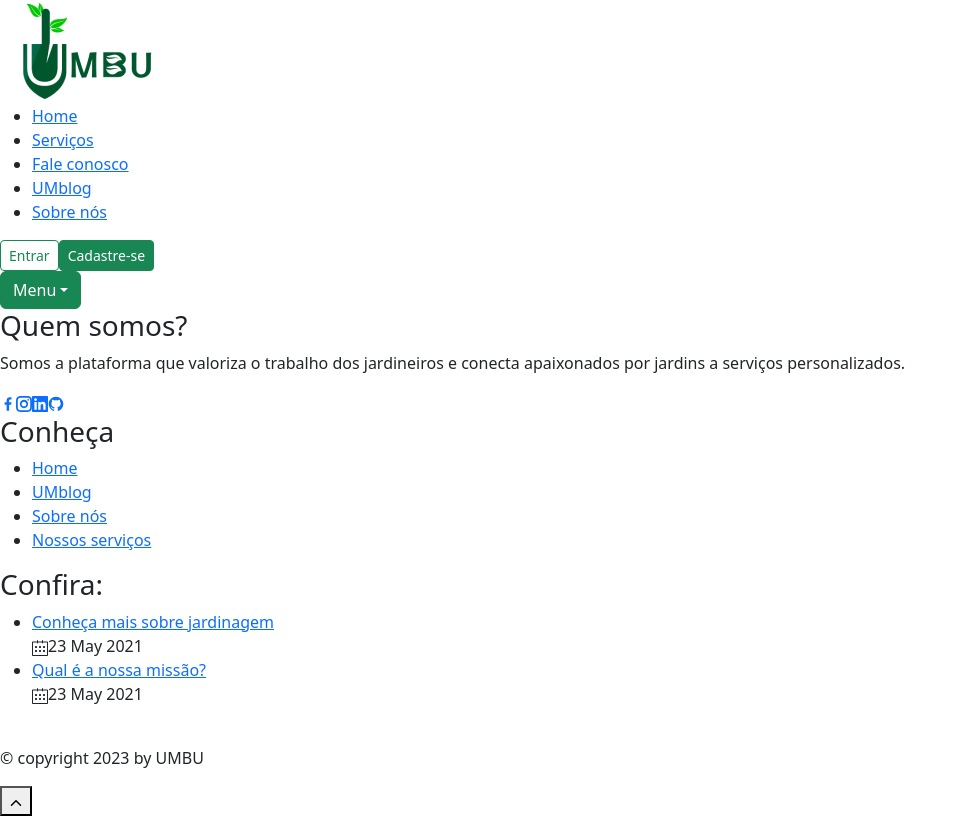
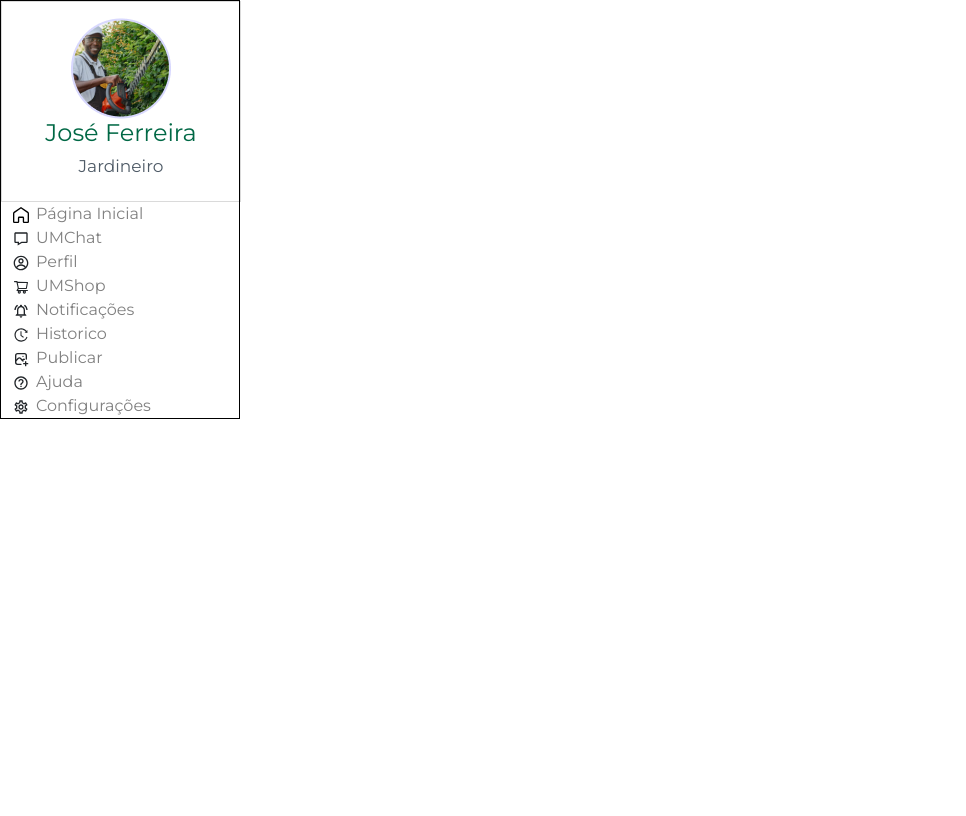
Before and after one commit to sejaumbu/seja-umbu, a React (Vite) app: page / in a window 1280 px wide. Shown: the whole page, without its empty margins (0-966 px from the left). Built offline with nearby package versions, Linux system fonts and the light colour scheme.

Commit message:
arrumando bug

```diff
--- a/package.json
+++ b/package.json
@@ -15,7 +15,8 @@
     "react": "^18.2.0",
     "react-bootstrap": "^2.9.1",
     "react-dom": "^18.2.0",
-    "react-icons": "^4.11.0"
+    "react-icons": "^4.11.0",
+    "react-router-dom": "^6.18.0"
   },
   "devDependencies": {
     "@types/react": "^18.2.15",
--- a/src/App.jsx
+++ b/src/App.jsx
@@ -2,13 +2,13 @@ import './App.css'
 import 'bootstrap/dist/css/bootstrap.min.css';
 import Header from  "./components/header/Header.jsx"
 import Footer from "./components/footer/Footer.jsx"
+import BarraLateral from './components/barraLateral/BarraLateral.jsx';
 
 function App() {
   return (
-    <>
-      <Header/>
-      <Footer/>
-    </>
+    <div className='wrapper'>
+      <BarraLateral/>
+    </div>
   )
 }
 
--- a/src/components/barraLateral/BarraLateral.jsx
+++ b/src/components/barraLateral/BarraLateral.jsx
@@ -1,5 +1,6 @@
 import React from 'react'
 import ItemBarra from './ItemBarra/ItemBarra.jsx';
+import SuperiorCard from './superiorCard/SuperiorCard.jsx';
 import { GrHomeRounded } from 'react-icons/gr';
 import { BiMessage, BiHelpCircle } from 'react-icons/bi';
 import { CgProfile } from "react-icons/cg"
@@ -7,17 +8,17 @@ import { AiOutlineShoppingCart, AiOutlineHistory } from "react-icons/ai"
 import { MdOutlineNotificationsActive, MdOutlineSettings } from "react-icons/md"
 import { TbPhotoPlus } from "react-icons/tb"
 import "./barraLateral.css"
+import fotoJar from "../../assets/jardineiroFoto.png"
 
-
-
-function BarraLateral({ fotoJar, nomeJar, cargo }) {
+function BarraLateral() {
   return (
     <div className='barraLateral'>
-      <div className='cardJardineiro' >
-        <img src={fotoJar} alt='Foto de perfil do jardineiro'/>
-        <h4>{nomeJar}</h4>
-        <h2>{cargo}</h2>
-      </div>
+
+      <SuperiorCard
+      nomeJar = "José Ferreira"
+      cargo = "Jardineiro"
+      fotoJar = {fotoJar}
+      />
 
       <div className='itemSite'>
         <ItemBarra
--- a/src/components/barraLateral/barraLateral.css
+++ b/src/components/barraLateral/barraLateral.css
@@ -1,29 +1,6 @@
 * {
     margin: 0;
     list-style-type: none;
-}
-
-.cardJardineiro {
-    display: flex;
-    flex-direction: column;
-    justify-content: center;
-    align-items: center;
-    width: 30vh;
-    height: 201px;
-    border: 1px solid #000; /* Adicione a cor desejada para a borda */
-    margin: 10px; /* Adicione margem para separar as cartas */
-}
-
-.cardJardineiro h4 {
-    font-size: 24px;
-    color: var(--gray-600, #006845);
-    padding: 0;
-}
-
-.cardJardineiro h2 {
-    font-size: 17px;
-    color: var(--gray-600, #4F5B67);
-    padding: 0;
 }
 
 .itenSite {
--- /dev/null
+++ b/src/components/barraLateral/superiorCard/SuperiorCard.jsx
@@ -0,0 +1,15 @@
+import React from 'react'
+import "../superiorCard/superiorCard.css"
+
+
+function SuperiorCard({ fotoJar, nomeJar, cargo}) {
+  return (
+      <div className='cardJardineiro' >
+        <img src={fotoJar} alt='Foto de perfil do jardineiro'/>
+        <h4>{nomeJar}</h4>
+        <h2>{cargo}</h2>
+      </div>
+  )
+}
+
+export default SuperiorCard;
--- /dev/null
+++ b/src/components/barraLateral/superiorCard/superiorCard.css
@@ -0,0 +1,27 @@
+* {
+    margin: 0;
+    list-style-type: none;
+}
+
+.cardJardineiro {
+    display: flex;
+    flex-direction: column;
+    justify-content: center;
+    align-items: center;
+    width: 30vh;
+    padding:0px;
+    height: 201px;
+    border:  0.05em solid #00000025; /* Adicione a cor desejada para a borda */
+}
+
+.cardJardineiro h4 {
+    font-size: 24px;
+    color: var(--gray-600, #006845);
+    padding: 0;
+}
+
+.cardJardineiro h2 {
+    font-size: 17px;
+    color: var(--gray-600, #4F5B67);
+    padding: 0;
+}
--- a/src/components/footer/Footer.jsx
+++ b/src/components/footer/Footer.jsx
@@ -4,6 +4,7 @@ import { GrLinkedin } from 'react-icons/gr';
 import { GrGithub } from 'react-icons/gr';
 import { SlCalender } from "react-icons/sl";
 import { IoIosArrowUp } from "react-icons/io";
+import "../footer/footer.css";
 
 
 export default function Footer() {
--- a/src/components/header/Header.jsx
+++ b/src/components/header/Header.jsx
@@ -1,6 +1,7 @@
 import logotipo from "../../assets/Umbu.png";
 import Dropdown from 'react-bootstrap/Dropdown';
 import DropdownButton from 'react-bootstrap/DropdownButton';
+import "../header/Header.css"
 
 
 export default function Header(){
```
Also changed, not shown: 1 other file (tests, documents, lock files or other folders).
